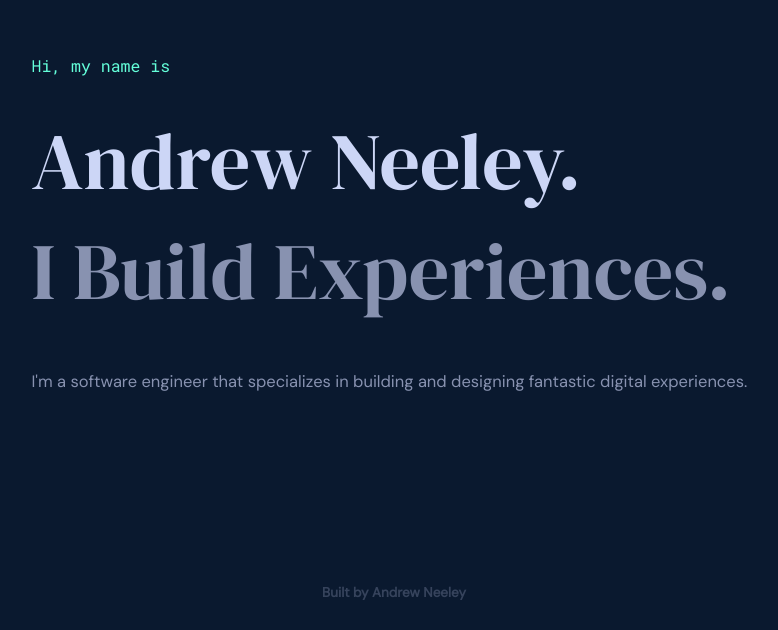
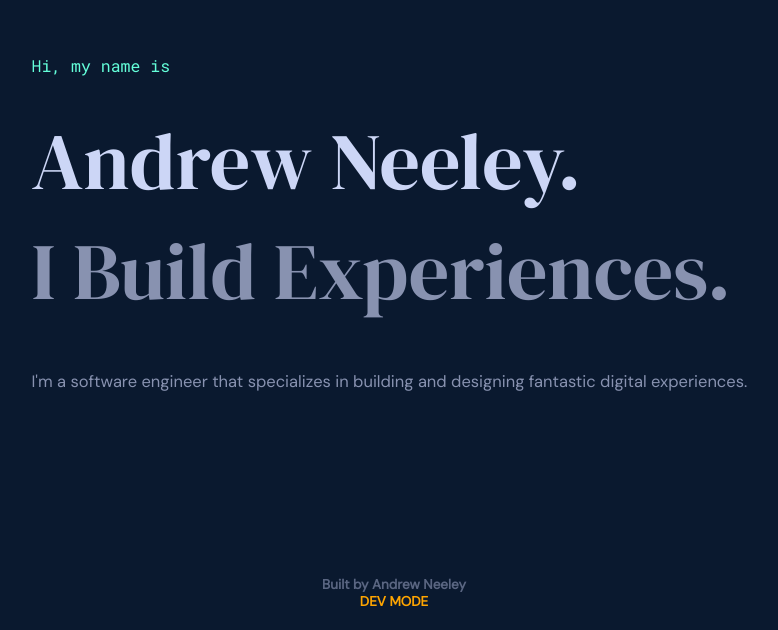
Before and after one commit to aneeley100/portfolio, a React (Create React App) app: page / in a window 1280 px wide. Shown: the part 170-800 px from the top of the page, without its empty margins (246-1024 px from the left). Built offline with nearby package versions, Linux system fonts and the light colour scheme.

Commit message:
dev mode

```diff
--- a/src/App.css
+++ b/src/App.css
@@ -50,6 +50,7 @@ footer {
   width: 100%;
   height: 5rem;
   display: flex;
+  text-align: center;
   justify-content: center;
   align-items: center;
   font-size: 1rem;
--- a/src/App.js
+++ b/src/App.js
@@ -1,13 +1,10 @@
 import React from 'react';
 import './App.css';
-
 import { Stack, Typography, CssBaseline, Box } from '@mui/material';
 import { ThemeProvider } from '@emotion/react';
 import DarkTheme from './DarkTheme';
-import { TitleTyper, HeadLinks } from './CustomComponents';
-
-const animationsEnabled = false;
-
+import { TitleTyper, HeadLinks, CustomFooter } from './CustomComponents';
+var production = process.env.REACT_APP_PROD === "true";
 function App() {
   return (
     <ThemeProvider theme={DarkTheme}>
@@ -24,14 +21,12 @@ function App() {
             <Typography variant="h6">Hi, my name is</Typography>
             <div>
               <Typography variant='h2' color="secondary.light" fontSize="clamp(40px, 10vw, 80px)">Andrew Neeley.</Typography>
-              <TitleTyper enabled={animationsEnabled}/>
+              <TitleTyper enabled={production}/>
             </div>
             <Typography sx={{ pt: '1rem' }} variant='body2' color="secondary">I'm a software engineer that specializes in building and designing fantastic digital experiences.</Typography>
           </Stack>
 
-          <footer>
-            <Typography variant="caption">Built by Andrew Neeley</Typography>
-          </footer>
+          <CustomFooter />
         </div>
       </Box>
     </ThemeProvider>
--- a/src/CustomComponents.js
+++ b/src/CustomComponents.js
@@ -1,8 +1,10 @@
 import React from 'react';
 import './App.css';
 
-import { Typography } from '@mui/material';
+import DarkTheme from './DarkTheme';
+import { Typography, Stack } from '@mui/material';
 import TypeAnimation from 'react-type-animation';
+import { ThemeContext } from '@emotion/react';
 
 function HeadLinks() {
     return (
@@ -30,4 +32,24 @@ function TitleTyper(props) {
     }
 }
 
-export { TitleTyper, HeadLinks };
+function CustomFooter() {
+    const production = process.env.REACT_APP_PROD === "true";
+    if (!production) {
+        return (
+            <footer>
+                <Stack>
+                    <Typography variant="caption" color={DarkTheme.palette.primary.dim}>Built by Andrew Neeley</Typography>
+                    <Typography variant="caption" color={DarkTheme.colors.devAlert}>DEV MODE</Typography>
+                </Stack>
+            </footer>
+        )
+    } else {
+        return (
+            <footer>
+                <Typography variant="caption">Built by Andrew Neeley</Typography>
+            </footer>
+        )
+    }
+}
+
+export { TitleTyper, HeadLinks, CustomFooter };
--- a/src/DarkTheme.js
+++ b/src/DarkTheme.js
@@ -2,10 +2,14 @@ import { createTheme } from '@mui/material';
 
 const DarkTheme = createTheme({
     dark: true,
+    colors: {
+        devAlert: '#ffa500',
+    },
     palette: {
         mode: 'dark',
         primary: {
             main: '#64ffda',
+            dim: '#8892b0a3',
         },
         secondary: {
             main: '#8892b0',
@@ -39,7 +43,6 @@ DarkTheme.typography = {
     caption: {
         fontSize: '0.9rem',
         color: DarkTheme.palette.secondary.main,
-        opacity: 0.35,
         fontWeight: 'bold',
         fontFamily: "DM Sans"
     },
```
